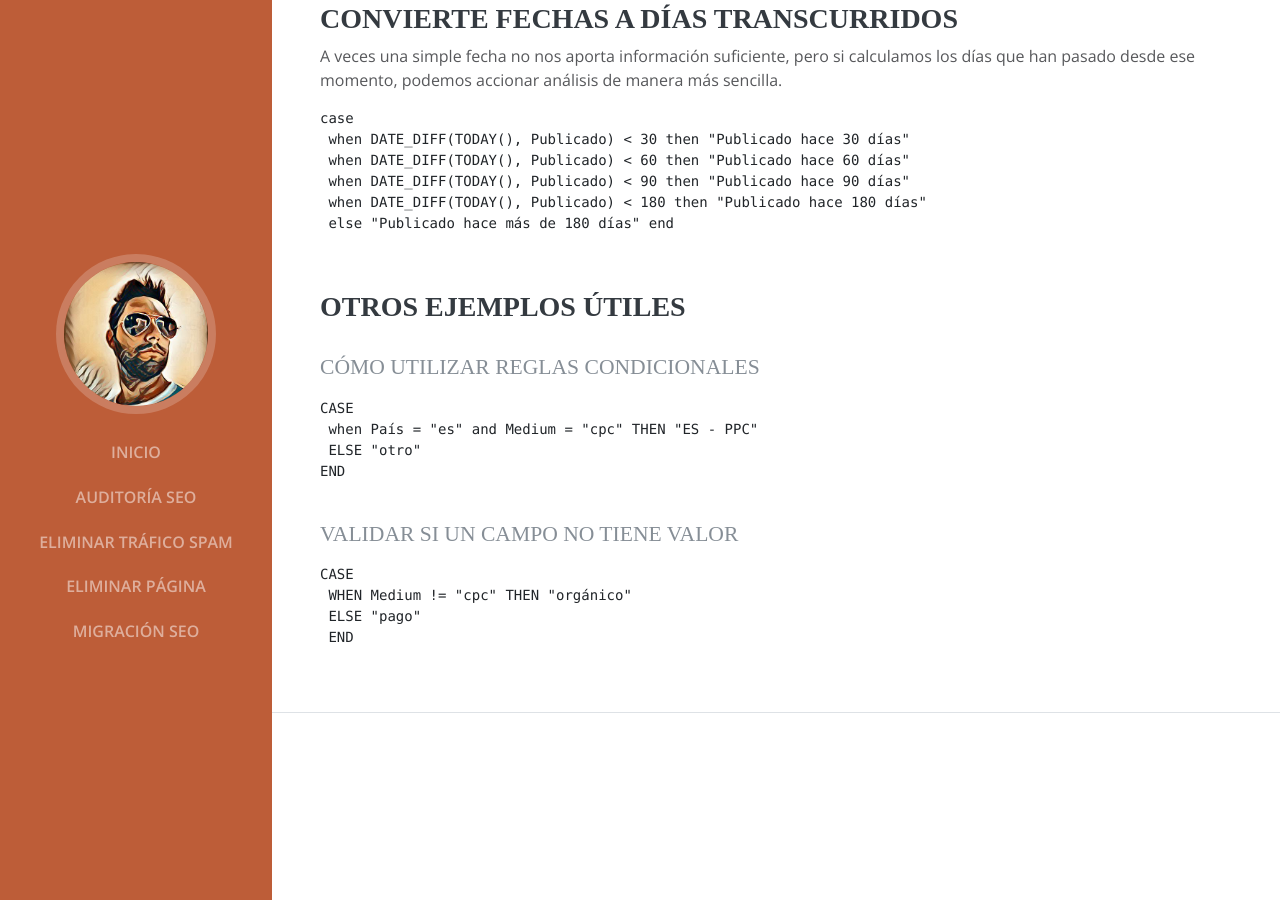
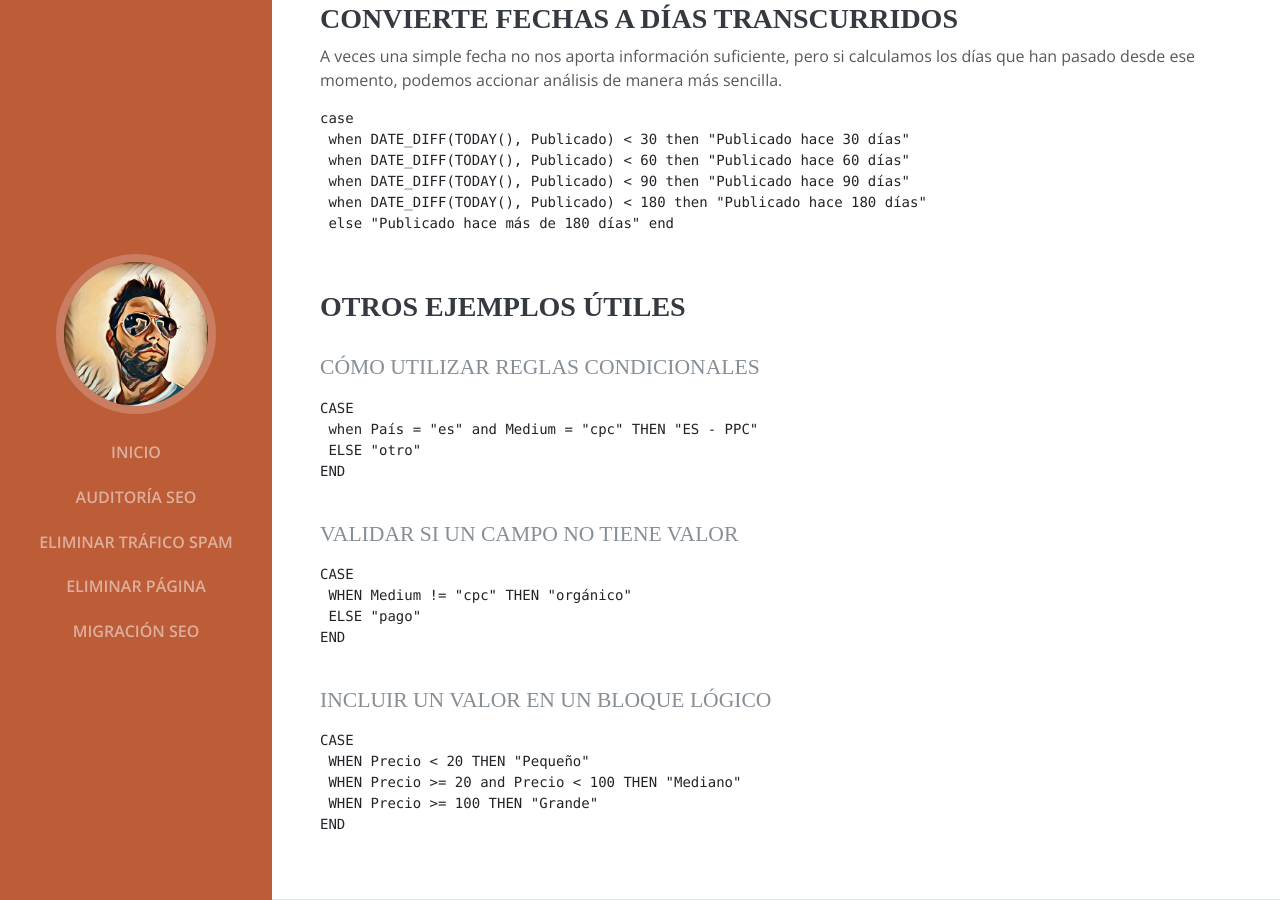
Before and after one commit to Emirodgar/w-chuleta-seo, a Jekyll site: the page built from X - Dashboards/campos-personalizados-data-studio.md, in a window 1280 px wide and 900 px high, scrolled down 2094 px. Built offline with Jekyll 4.4.1, drawn with Linux system fonts in a browser that asks for light colours; some web fonts are replaced; our own code applies the rules of GitHub Pages for plain Markdown files.

Commit message:
X - Dashboards/campos-personalizados-data-studio.md updated from https://stackedit.io/

````diff
--- a/X - Dashboards/campos-personalizados-data-studio.md
+++ b/X - Dashboards/campos-personalizados-data-studio.md
@@ -119,9 +119,19 @@
 CASE
  WHEN Medium != "cpc" THEN "orgánico"
  ELSE "pago"
- END
+END
+```
+
+### Incluir un valor en un bloque lógico
+
+```
+CASE
+ WHEN Precio < 20 THEN "Pequeño"
+ WHEN Precio >= 20 and Precio < 100 THEN "Mediano"
+ WHEN Precio >= 100 THEN "Grande"
+END
 ```
 <!--stackedit_data:
-eyJoaXN0b3J5IjpbMTk4NzIyOTI3NCwtMjA2NzkwNzE4MSwtMT
-gwNzAxMTc5MSwtMTQ0MjYzMzEwNF19
+eyJoaXN0b3J5IjpbMTczNTQyMDMyLDE5ODcyMjkyNzQsLTIwNj
+c5MDcxODEsLTE4MDcwMTE3OTEsLTE0NDI2MzMxMDRdfQ==
 -->
````
